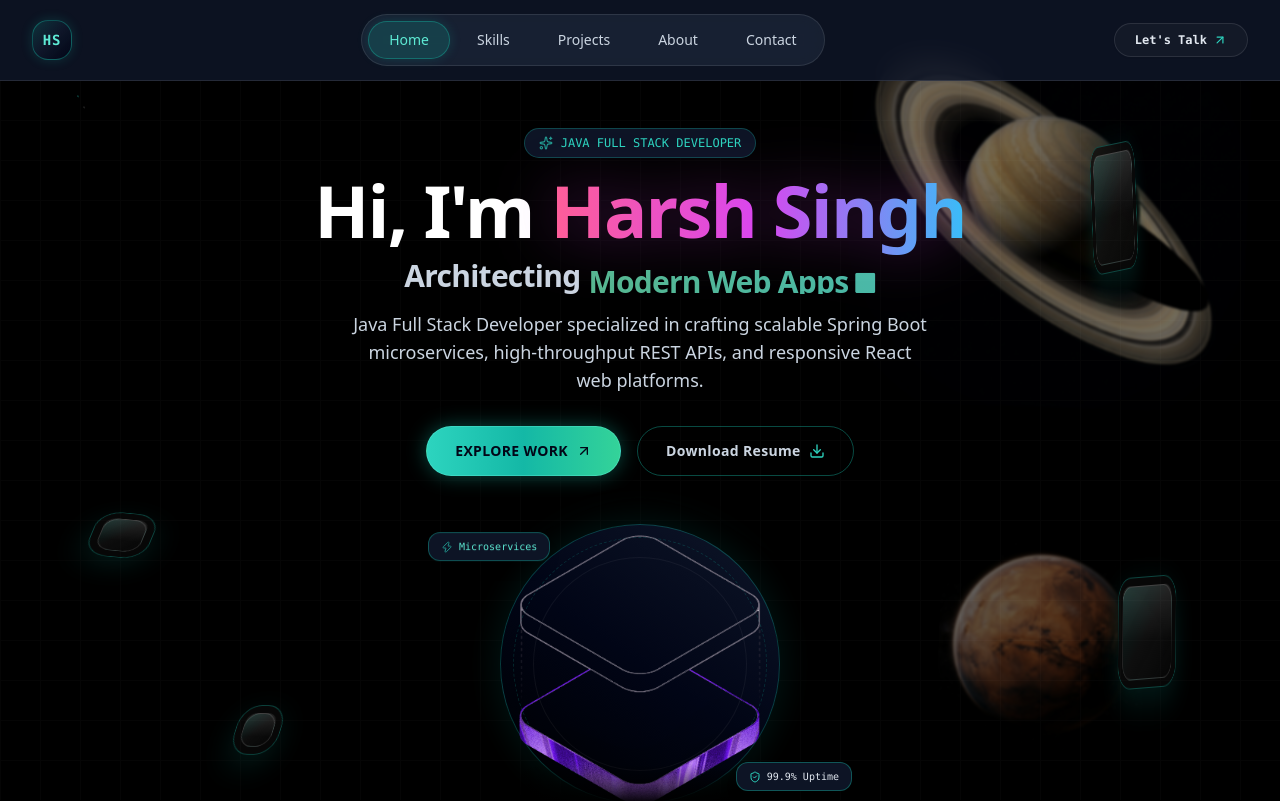
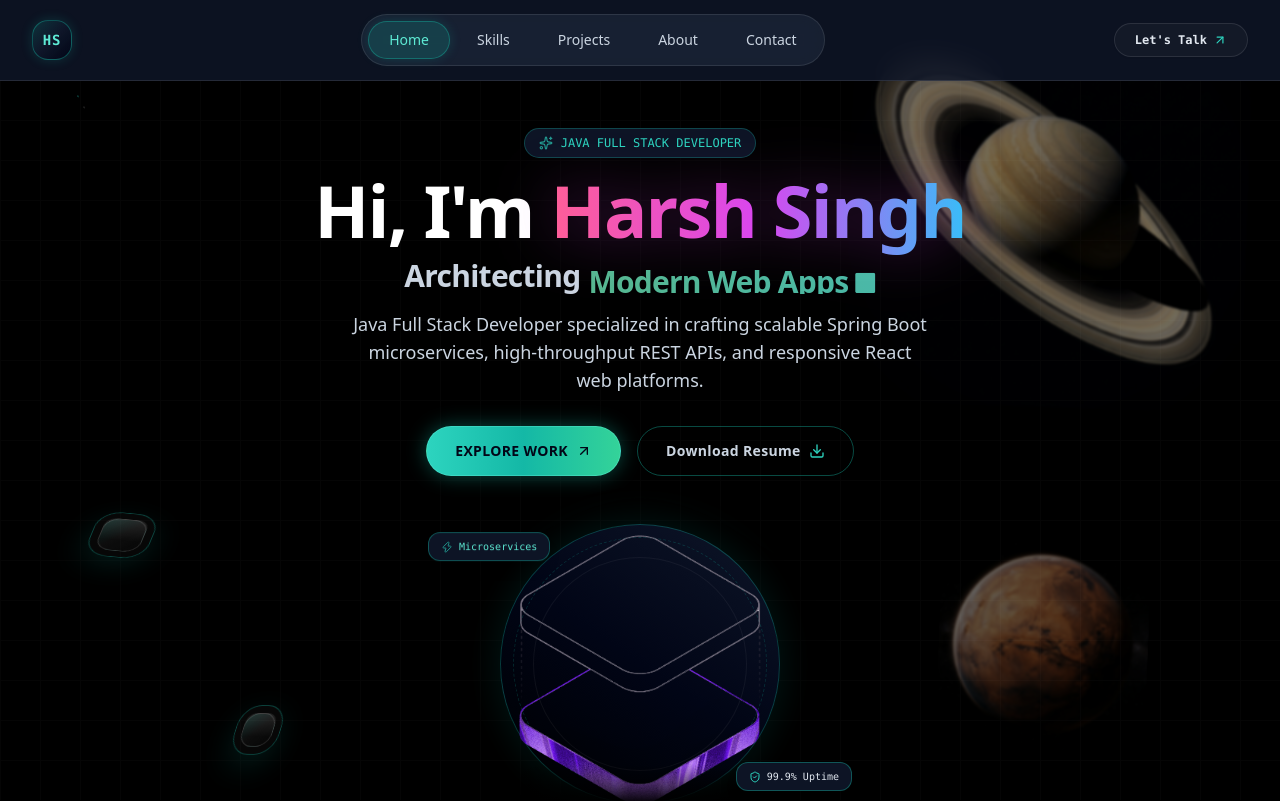
Before and after one commit to ah-alanharsh6778/portfolio, a React (Vite) app: page / in a window 1280 px wide. Shown: the top 801 px of the page. Built offline with nearby package versions, Linux system fonts and the light colour scheme.

Commit message:
fix: remove right side floating rectangle from background

```diff
--- a/src/components/Background.jsx
+++ b/src/components/Background.jsx
@@ -19,7 +19,7 @@ export default function Background() {
     return () => window.removeEventListener('mousemove', handleMouseMove);
   }, [shouldReduceMotion]);
 
-  // In-Place Floating 3D Glass Cubes placed at strategic perimeter positions
+  // In-Place Floating 3D Glass Cubes (Right-side upper cube removed for a clean right backdrop)
   const cubes = [
     {
       size: 'w-18 h-18 sm:w-26 sm:h-26',
@@ -32,16 +32,6 @@ export default function Background() {
       delay: 0,
     },
     {
-      size: 'w-22 h-22 sm:w-32 sm:h-32',
-      top: '20%',
-      right: '8%',
-      rotX: -20,
-      rotY: 40,
-      rotZ: -15,
-      duration: 8.5,
-      delay: 0.8,
-    },
-    {
       size: 'w-16 h-16 sm:w-22 sm:h-22',
       top: '64%',
       left: '7%',
@@ -50,16 +40,6 @@ export default function Background() {
       rotZ: 12,
       duration: 6.5,
       delay: 1.5,
-    },
-    {
-      size: 'w-20 h-20 sm:w-28 sm:h-28',
-      top: '74%',
-      right: '6%',
-      rotX: -25,
-      rotY: 30,
-      rotZ: -8,
-      duration: 9,
-      delay: 0.4,
     },
     {
       size: 'w-14 h-14 sm:w-18 sm:h-18',
```
